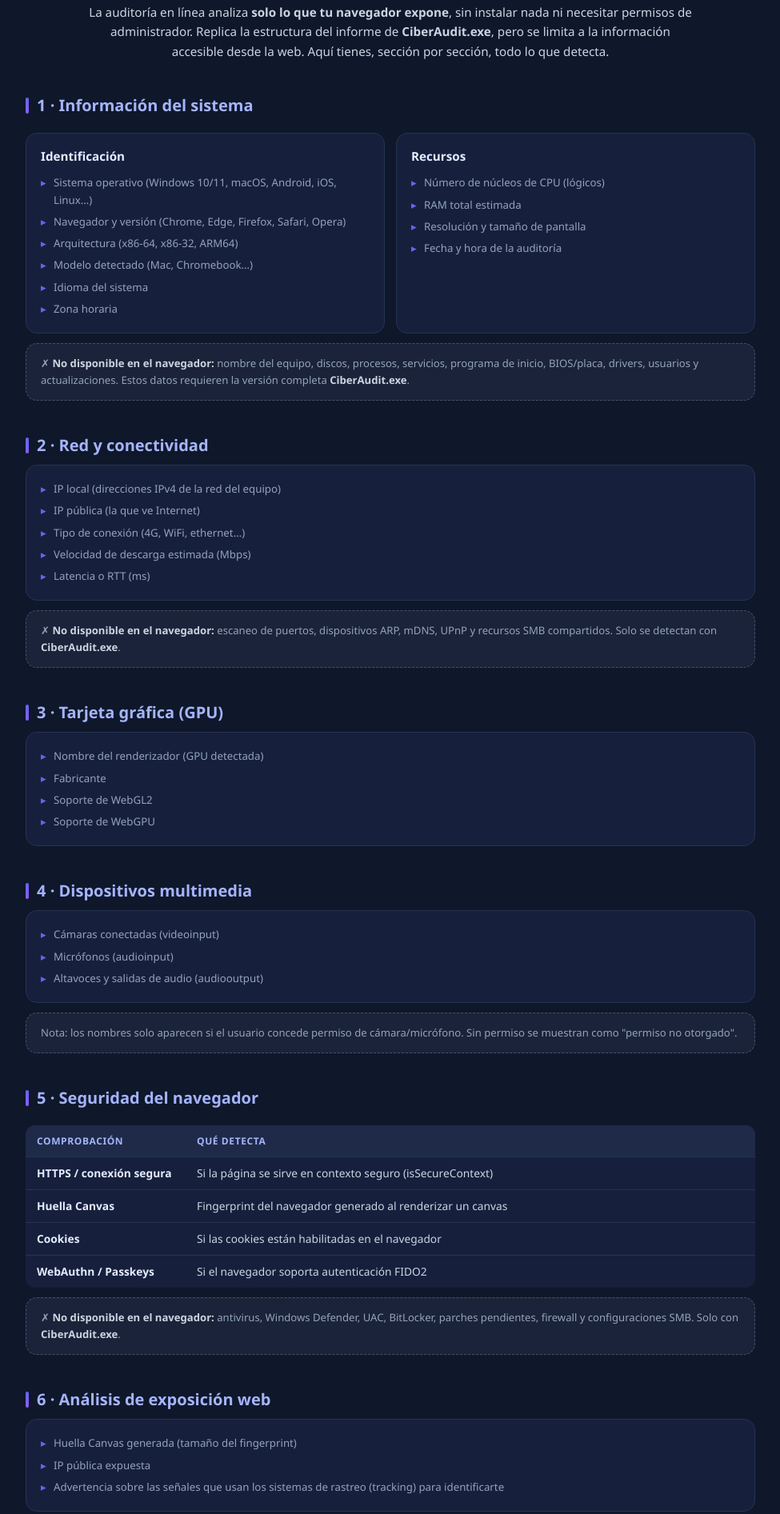
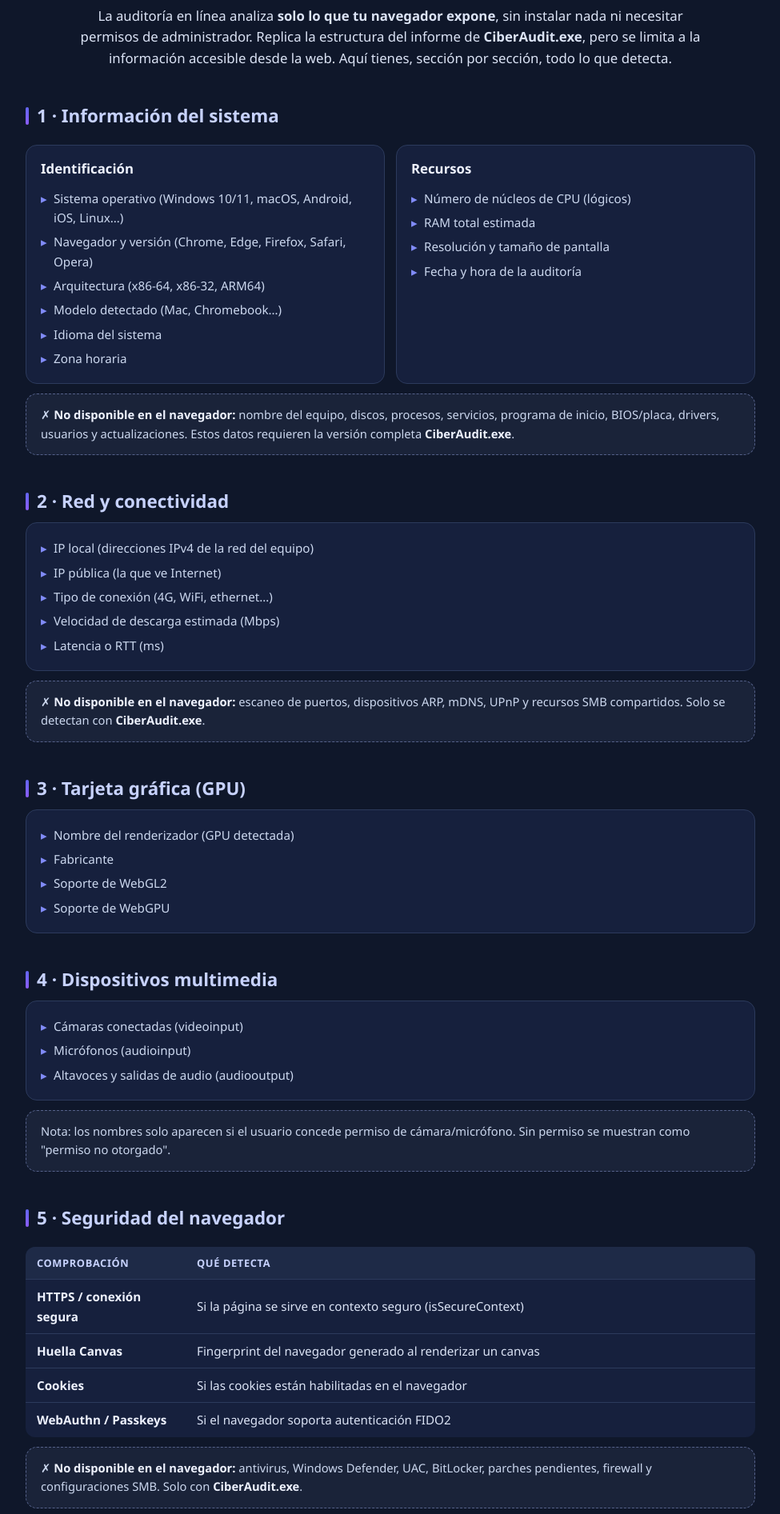
Before and after one commit to generalprotec/landing-owasp, a website: page que-detecta-ciberaudit.html in a window 1280 px wide. Shown: the part 309-2202 px from the top of the page at 80% size, without its empty margins (152-1127 px from the left). Drawn offline with Linux system fonts and the light colour scheme.

Commit message:
Mejorar contraste y tamaño de texto en que-detecta-ciberaudit.html

```diff
--- a/que-detecta-ciberaudit.html
+++ b/que-detecta-ciberaudit.html
@@ -12,31 +12,31 @@
   header img { width: 64px; height: 64px; border-radius: 14px; object-fit: cover; margin-bottom: 12px; }
   header h1 { font-size: 1.8rem; font-weight: 800; }
   header h1 span { background: linear-gradient(90deg, #6366f1, #8b5cf6); -webkit-background-clip: text; background-clip: text; color: transparent; }
-  header p { color: #94a3b8; font-size: .95rem; margin-top: 6px; }
-  .tagline { display: inline-block; margin-top: 14px; font-size: .75rem; text-transform: uppercase; letter-spacing: 2px; color: #818cf8; border: 1px solid rgba(99,102,241,.35); padding: 6px 16px; border-radius: 999px; background: rgba(99,102,241,.08); }
-  h2 { font-size: 1.25rem; font-weight: 800; color: #a5b4fc; margin: 40px 0 8px; display: flex; align-items: center; gap: 10px; }
-  h2 .bar { width: 4px; height: 20px; border-radius: 2px; background: linear-gradient(180deg, #6366f1, #8b5cf6); }
-  .intro { color: #cbd5e1; font-size: .95rem; max-width: 760px; margin: 0 auto; text-align: center; }
+  header p { color: #cbd5e1; font-size: 1.05rem; margin-top: 6px; }
+  .tagline { display: inline-block; margin-top: 14px; font-size: .78rem; text-transform: uppercase; letter-spacing: 2px; color: #a5b4fc; border: 1px solid rgba(99,102,241,.35); padding: 6px 16px; border-radius: 999px; background: rgba(99,102,241,.08); }
+  h2 { font-size: 1.4rem; font-weight: 800; color: #c7d2fe; margin: 40px 0 8px; display: flex; align-items: center; gap: 10px; }
+  h2 .bar { width: 4px; height: 22px; border-radius: 2px; background: linear-gradient(180deg, #6366f1, #8b5cf6); }
+  .intro { color: #dbe3f5; font-size: 1.05rem; max-width: 780px; margin: 0 auto; text-align: center; }
   .grid { display: grid; grid-template-columns: repeat(auto-fit, minmax(220px, 1fr)); gap: 14px; margin-top: 18px; }
-  .card { background: #16203d; border: 1px solid #26334f; border-radius: 14px; padding: 16px 18px; }
-  .card h3 { font-size: .95rem; font-weight: 700; color: #e6ecff; margin-bottom: 8px; }
+  .card { background: #16203d; border: 1px solid #2c3a5c; border-radius: 14px; padding: 16px 18px; }
+  .card h3 { font-size: 1.05rem; font-weight: 700; color: #eef2ff; margin-bottom: 8px; }
   .card ul { list-style: none; }
-  .card li { font-size: .83rem; color: #94a3b8; padding: 3px 0 3px 16px; position: relative; }
-  .card li::before { content: '▸'; position: absolute; left: 0; color: #6366f1; }
-  .full { background: #1a2339; border: 1px dashed #475069; border-radius: 14px; padding: 14px 18px; margin-top: 12px; font-size: .82rem; color: #94a3b8; }
-  .full b { color: #cbd5e1; }
-  .table { width: 100%; border-collapse: collapse; margin-top: 18px; font-size: .86rem; background: #16203d; border-radius: 12px; overflow: hidden; }
-  .table th { background: #1e2a47; color: #a5b4fc; text-align: left; padding: 10px 14px; font-size: .75rem; text-transform: uppercase; letter-spacing: .05em; }
-  .table td { padding: 9px 14px; border-top: 1px solid #26334f; color: #cbd5e1; }
-  .table td:first-child { color: #e6ecff; font-weight: 600; width: 200px; }
+  .card li { font-size: .95rem; color: #ccd8ef; padding: 3px 0 3px 16px; position: relative; }
+  .card li::before { content: '▸'; position: absolute; left: 0; color: #818cf8; }
+  .full { background: #1a2339; border: 1px dashed #55618a; border-radius: 14px; padding: 14px 18px; margin-top: 12px; font-size: .92rem; color: #ccd8ef; }
+  .full b { color: #eef2ff; }
+  .table { width: 100%; border-collapse: collapse; margin-top: 18px; font-size: .95rem; background: #16203d; border-radius: 12px; overflow: hidden; }
+  .table th { background: #1e2a47; color: #c7d2fe; text-align: left; padding: 10px 14px; font-size: .8rem; text-transform: uppercase; letter-spacing: .05em; }
+  .table td { padding: 9px 14px; border-top: 1px solid #2c3a5c; color: #dbe3f5; }
+  .table td:first-child { color: #eef2ff; font-weight: 600; width: 200px; }
   .ok { color: #3ddc91; font-weight: 700; }
   .no { color: #ff5c5c; font-weight: 700; }
-  .pill { display: inline-block; font-size: .7rem; font-weight: 700; padding: 2px 10px; border-radius: 999px; }
-  .pill.browser { background: rgba(99,102,241,.15); color: #a5b4fc; border: 1px solid rgba(99,102,241,.3); }
-  .pill.full { background: rgba(255,159,67,.12); color: #ffd28a; border: 1px solid rgba(255,159,67,.3); }
-  .note { background: rgba(255,159,67,.08); border: 1px solid rgba(255,159,67,.25); border-radius: 12px; padding: 14px 18px; margin-top: 28px; font-size: .84rem; color: #ffd28a; }
-  footer { text-align: center; padding: 24px; border-top: 1px solid #1e293b; color: #64748b; font-size: .8rem; }
-  @media print { body { background: #fff; color: #111; } .card, .table { background: #fff; border-color: #ccc; } .card li, .intro, .table td { color: #333; } h2 { color: #4338ca; } .full { background: #fafafa; border-color: #999; } header { background: #f5f5f5; border-bottom: 1px solid #ccc; } }
+  .pill { display: inline-block; font-size: .75rem; font-weight: 700; padding: 2px 10px; border-radius: 999px; }
+  .pill.browser { background: rgba(99,102,241,.15); color: #c7d2fe; border: 1px solid rgba(99,102,241,.3); }
+  .pill.full { background: rgba(255,159,67,.12); color: #ffe1ae; border: 1px solid rgba(255,159,67,.3); }
+  .note { background: rgba(255,159,67,.08); border: 1px solid rgba(255,159,67,.25); border-radius: 12px; padding: 14px 18px; margin-top: 28px; font-size: .95rem; color: #ffe1ae; }
+  footer { text-align: center; padding: 24px; border-top: 1px solid #1e293b; color: #aebcd6; font-size: .9rem; }
+  @media print { body { background: #fff; color: #111; } .card, .table { background: #fff; border-color: #bbb; } .card li, .intro, .table td, .full { color: #1a1a1a; } .card h3, .table td:first-child { color: #000; } h2 { color: #4338ca; } .full { background: #fafafa; border-color: #999; } header { background: #f5f5f5; border-bottom: 1px solid #ccc; } }
 </style>
 </head>
 <body>
```
